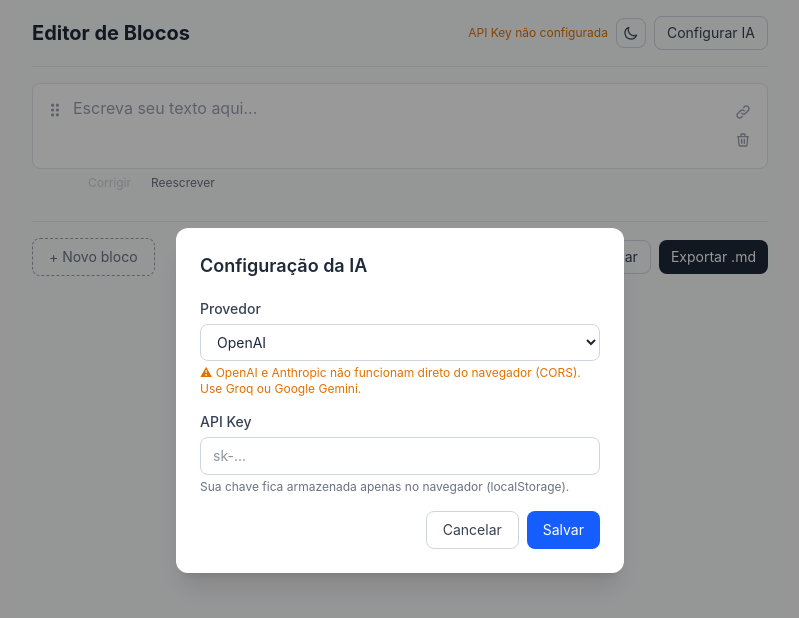
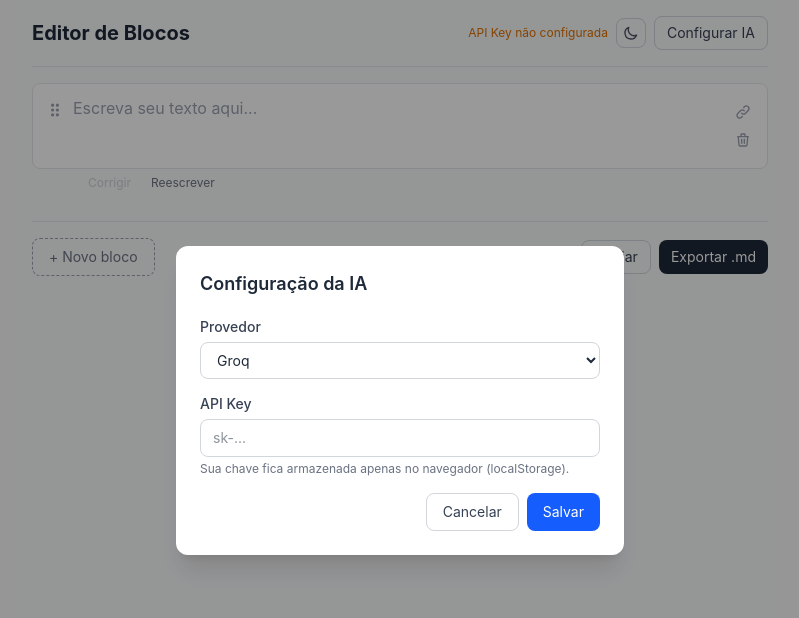
Before and after one commit to diogocvc/opencode-test, a React (Vite) app: page / in a window 1280 px wide. Both pictures are taken after a click on the button "Configurar IA". Shown: the top 618 px of the page, without its empty margins (240-1039 px from the left). Built offline with nearby package versions, Linux system fonts and the light colour scheme.

Commit message:
fix: remove OpenAI/Anthropic (sem CORS), padrao Groq

```diff
--- a/src/ai.ts
+++ b/src/ai.ts
@@ -31,10 +31,7 @@ async function fetchWithTimeout(url: string, options: RequestInit): Promise<Resp
     if (err instanceof DOMException && err.name === 'AbortError') {
       throw new AIError('A requisição excedeu o tempo limite. Tente novamente.', 'timeout')
     }
-    throw new AIError(
-      'Erro de conexão. Se estiver usando OpenAI ou Anthropic, eles não aceitam chamadas diretas do navegador (CORS). Use Groq ou Google Gemini, ou configure um proxy.',
-      'network',
-    )
+    throw new AIError('Erro de conexão. Verifique sua internet e se o provedor suporta CORS.', 'network')
   } finally {
     clearTimeout(timeoutId)
   }
--- a/src/components/SettingsModal.tsx
+++ b/src/components/SettingsModal.tsx
@@ -1,11 +1,9 @@
 import { useState } from 'react'
 import { useStore, type AIProvider } from '../store'
 
-const PROVIDERS: { value: AIProvider; label: string; browser: boolean }[] = [
-  { value: 'openai', label: 'OpenAI', browser: false },
-  { value: 'anthropic', label: 'Anthropic', browser: false },
-  { value: 'groq', label: 'Groq', browser: true },
-  { value: 'google', label: 'Google Gemini', browser: true },
+const PROVIDERS: { value: AIProvider; label: string }[] = [
+  { value: 'groq', label: 'Groq' },
+  { value: 'google', label: 'Google Gemini' },
 ]
 
 interface Props {
@@ -41,15 +39,10 @@ export default function SettingsModal({ open, onClose }: Props) {
           >
             {PROVIDERS.map((p) => (
               <option key={p.value} value={p.value}>
-                {p.label} {p.browser ? '✅' : ''}
+                {p.label}
               </option>
             ))}
           </select>
-          {!PROVIDERS.find((p) => p.value === localProvider)?.browser && (
-            <p className="mt-1 text-xs text-amber-600 dark:text-amber-400">
-              ⚠ OpenAI e Anthropic não funcionam direto do navegador (CORS). Use Groq ou Google Gemini.
-            </p>
-          )}
         </label>
 
         <label className="mb-4 block">
--- a/src/store.ts
+++ b/src/store.ts
@@ -67,7 +67,7 @@ export const useStore = create<Store>()(
   persist(
     (set) => ({
       blocks: [{ id: genId(), text: '' }],
-      settings: { provider: 'openai', apiKey: '', model: PROVIDER_MODELS.openai },
+      settings: { provider: 'groq', apiKey: '', model: PROVIDER_MODELS.groq },
       selectedBlockIds: [],
       loading: false,
       streamingBlockId: null,
```
